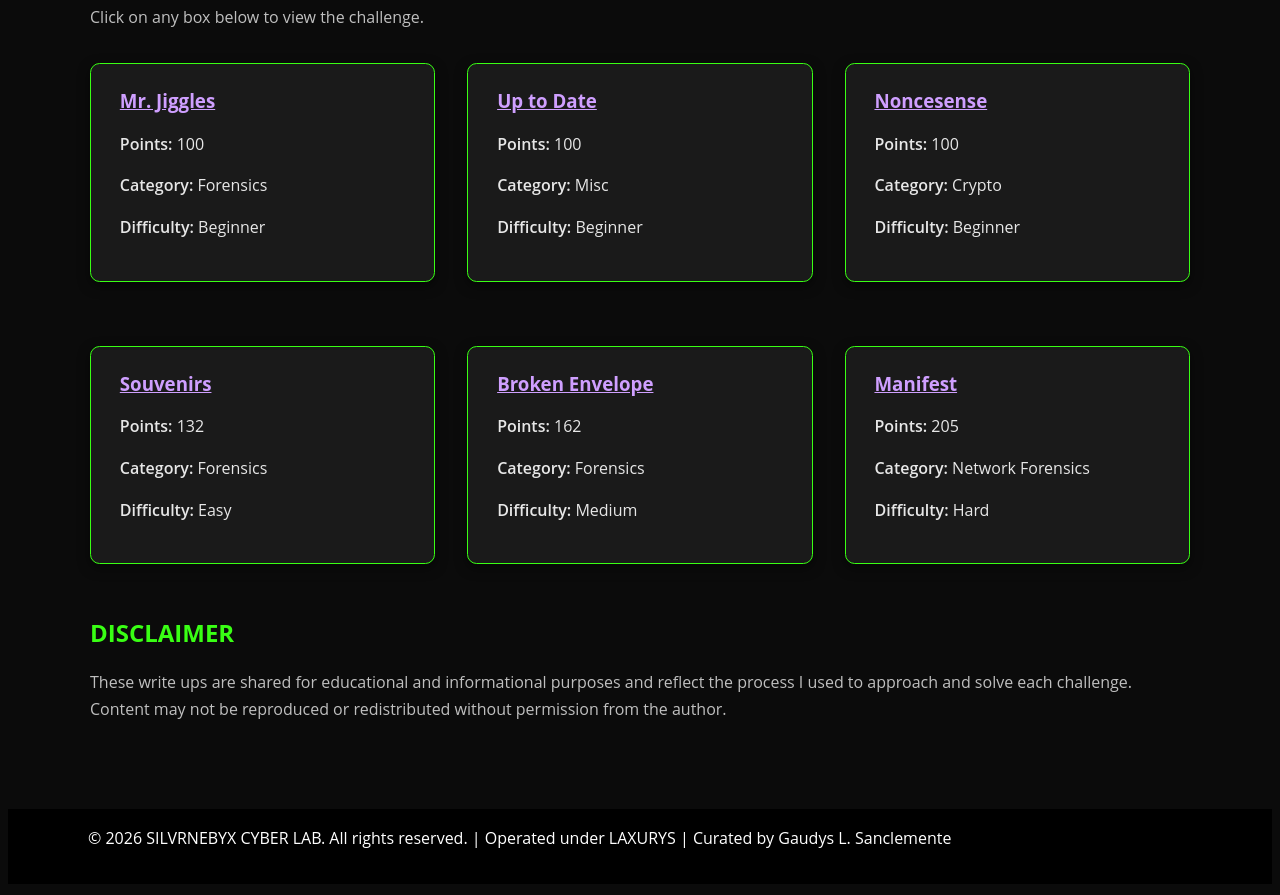
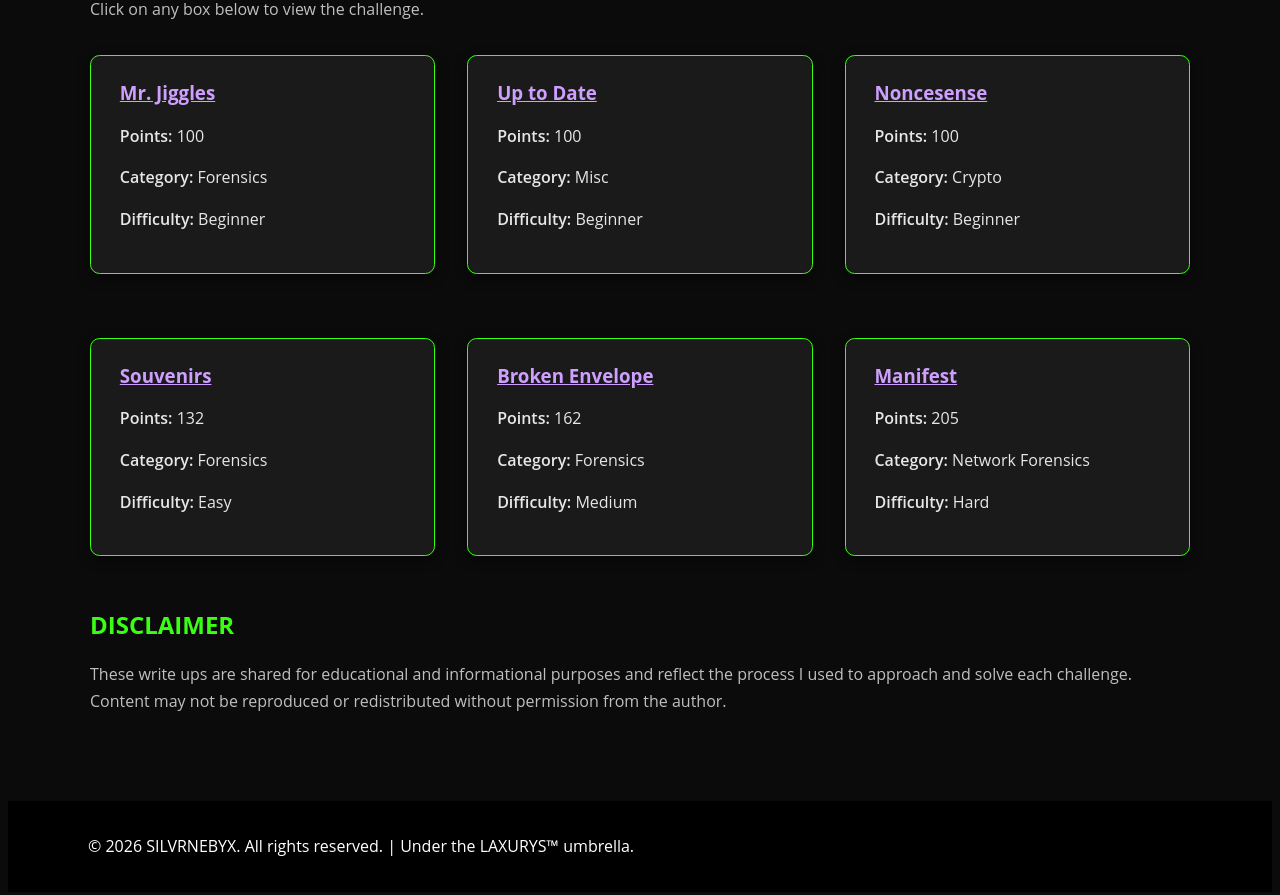
Before and after one commit to glsanclem/2026-US-Cyber-Open-CTF, a Jekyll site: the page built from index.md, in a window 1280 px wide and 900 px high, scrolled down 1418 px. Shown: the top 895 px of the window. Built offline with Jekyll 4.4.1, drawn with Linux system fonts in a browser that asks for light colours; some of the changed text lies outside the part shown.

Commit message:
Refactor navigation and update footer in default layout
Removed duplicate navigation tabs and updated footer text.

```diff
--- a/_layouts/default.html
+++ b/_layouts/default.html
@@ -6,26 +6,32 @@
   <link rel="stylesheet" href="{{ site.baseurl }}/assets/css/style.css">
 </head>
 <body>
-  <!-- Header Block -->
+
+    <!-- NAVIGATION TABS (before header) -->
+
+  <nav class="site-nav">
+    <a href="{{ site.baseurl }}/" class="nav-link">HOME</a>
+    <a href="{{ site.baseurl }}/resources" class="nav-link">RESOURCES</a>
+    <a href="https://glsanclem.github.io/silvrnebyxlab/" class="nav-link">SILVRNEBYX</a>
+  </nav>
+
+  <!-- HEADER BLOCK -->
+
   <header>
     <h1 class="site-title">{{ page.hero.heading }}</h1>
     <p class="site-description">{{ page.hero.text }}</p>
   </header>
 
-  <!-- Navigation Tabs (beneath header) -->
-  <nav class="site-nav">
-    <a href="{{ site.baseurl }}/" class="nav-link">Home</a>
-    <a href="{{ site.baseurl }}/resources" class="nav-link">Resources</a>
-  </nav>
+  <!-- MAIN CONTENT -->
 
-  <!-- Main Content -->
   <main class="main-content">
     {{ content }}
   </main>
 
-  <!-- Footer -->
+  <!-- FOOTER -->
+
   <footer>
-    <Copyright p>&copy; 2026 SILVRNEBYX CYBER LAB. All rights reserved. | Operated under LAXURYS | Curated by Gaudys L. Sanclemente </p>
+    <p>&copy; 2026 SILVRNEBYX. All rights reserved. | Under the LAXURYS™ umbrella. </p>
   </footer>
+
 </body>
-</html>
```
